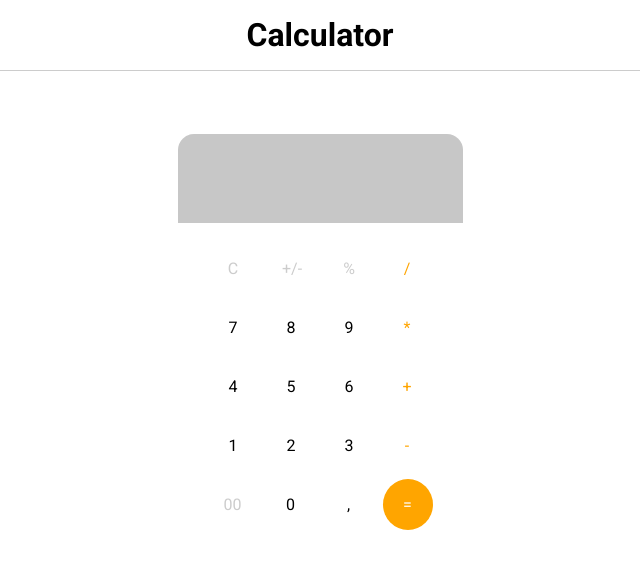
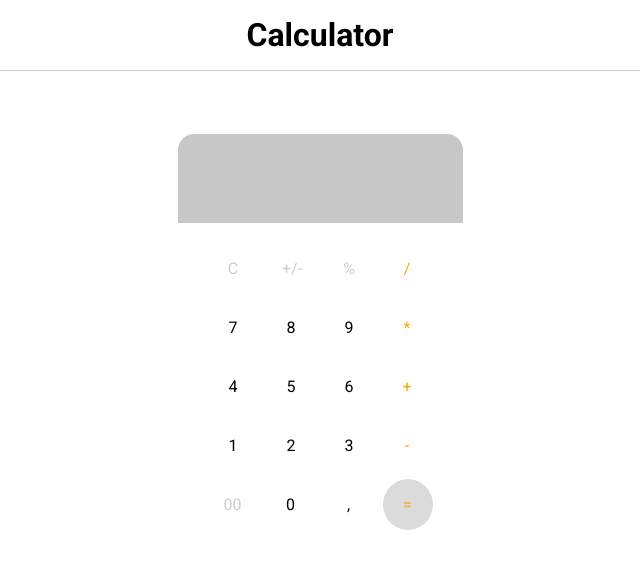
Before and after one commit to erikalbuquerque/calculator, a React (Create React App) app: page / in a window 1280 px wide. In both pictures the pointer is over the button 727 px from the left and 504 px from the top of the page. Shown: the top 568 px of the page, without its empty margins (320-960 px from the left). Built offline with nearby package versions, Linux system fonts and the light colour scheme.

Commit message:
added the function to check if numbers are entered before inserting mathematical operators

```diff
--- a/src/App.css
+++ b/src/App.css
@@ -92,7 +92,7 @@ button:hover {
   color: var(--light-color);
   margin-left: 5px;
 }
-.equal:hover {
+.keys button.equal:hover {
   background-color: #dbdbdb;
   color: orange;
 }
--- a/src/App.js
+++ b/src/App.js
@@ -19,6 +19,9 @@ function App() {
     roleOfOperators(value);
 
     if (naturalNumbers.includes(value) || operators.includes(value)) {
+      if (numbers.length == 0 && operators.includes(value)) {
+        return;
+      }
       if (value !== "=") numbers.push(value);
       setMathOperation(numbers.join(""));
     }
```
